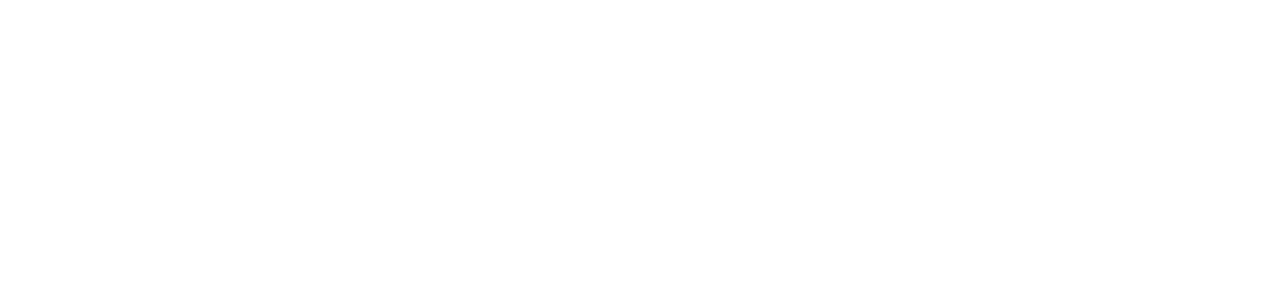
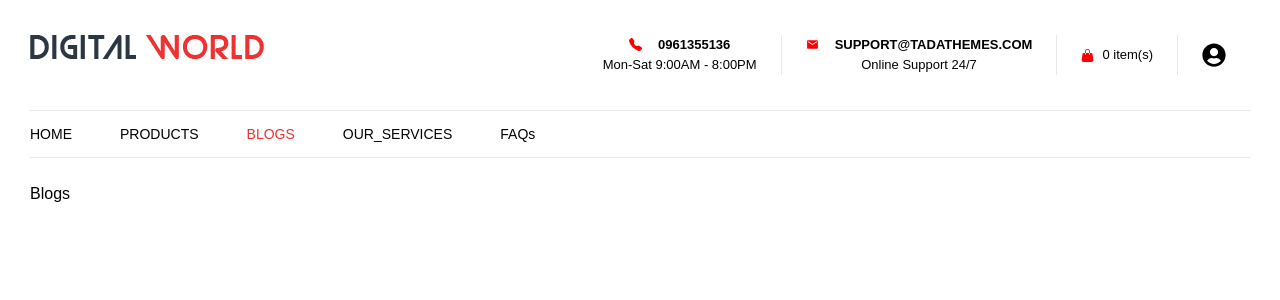
Before and after one commit to DucTran2310/E-Commerce_MERN_2023, a React (Vite) app in the folder client/Ecommerce-Web/: page /blogs in a window 1280 px wide. Before the commit this address had no page. Shown: the top 300 px of the page. Built offline with nearby package versions, Linux system fonts and the light colour scheme.

Commit message:
Create UI footer

```diff
--- a/client/Ecommerce-Web/src/App.jsx
+++ b/client/Ecommerce-Web/src/App.jsx
@@ -1,6 +1,11 @@
 import { Home, Login, Public } from "@pages/publics"
 import path from "@utils/path"
 import { Route, Routes } from "react-router-dom"
+import Blogs from "./pages/publics/Blogs/Blogs"
+import DetailProduct from "./pages/publics/DetailProduct/DetailProduct"
+import FAQ from "./pages/publics/FAQ/FAQ"
+import Services from "./pages/publics/Services/Services"
+import Products from "./pages/publics/Products/Products"
 
 function App() {
 
@@ -10,6 +15,11 @@
         <Route path={path.PUBLIC} element={<Public />} >
           <Route path={path.HOME} element={<Home />} />
           <Route path={path.LOGIN} element={<Login />} />
+          <Route path={path.BLOGS} element={<Blogs />} />
+          <Route path={path.PRODUCTS} element={<Products />} />
+          <Route path={path.DETAIL_PRODUCT__PID__TITLE} element={<DetailProduct />} />
+          <Route path={path.FAQ} element={<FAQ />} />
+          <Route path={path.OUR_SERVICES} element={<Services />} />
         </Route>
       </Routes>
     </div>
--- a/client/Ecommerce-Web/src/components/ProductItem/ProductItem.jsx
+++ b/client/Ecommerce-Web/src/components/ProductItem/ProductItem.jsx
@@ -6,6 +6,8 @@
 import ProductRating from "../ProductRating/ProductRating"
 import SelectOption from "../SelectOption/SelectOption"
 import { useState } from "react"
+import { Link } from "react-router-dom"
+import path from "~/utils/path"
 
 const ProductItem = (props) => {
 
@@ -21,8 +23,9 @@
 
   return (
     <div className="w-full text-base px-[10px] cursor-pointer">
-      <div
+      <Link
         className="w-full border p-[15px] flex flex-col items-center relative"
+        to={`/${path.DETAIL_PRODUCT}/${productData?._id}/${productData?.title}`}
         onMouseEnter={
           e => {
             e.stopPropagation()
@@ -59,7 +62,7 @@
           <span><ProductRating rating={productData?.totalRatings} size={'small'}/></span>
           <span>{`${formatMoney(productData?.price)} VND`}</span>
         </div>
-      </div>
+      </Link>
     </div>
   )
 }
--- /dev/null
+++ b/client/Ecommerce-Web/src/pages/publics/Blogs/Blogs.jsx
@@ -0,0 +1,10 @@
+
+const Blogs = () => {
+  return (
+    <div>
+      Blogs
+    </div>
+  )
+}
+
+export default Blogs
--- /dev/null
+++ b/client/Ecommerce-Web/src/pages/publics/DetailProduct/DetailProduct.jsx
@@ -0,0 +1,15 @@
+import { useParams } from "react-router"
+
+const DetailProduct = () => {
+
+  const { pid, title } = useParams()
+  console.log('VVVPID: ', pid, title)
+
+  return (
+    <div>
+      DetailProduct
+    </div>
+  )
+}
+
+export default DetailProduct
--- /dev/null
+++ b/client/Ecommerce-Web/src/pages/publics/FAQ/FAQ.jsx
@@ -0,0 +1,10 @@
+
+const FAQ = () => {
+  return (
+    <div>
+      FAQ
+    </div>
+  )
+}
+
+export default FAQ
--- /dev/null
+++ b/client/Ecommerce-Web/src/pages/publics/Products/Products.jsx
@@ -0,0 +1,10 @@
+
+const Products = () => {
+  return (
+    <div>
+      Products
+    </div>
+  )
+}
+
+export default Products
--- /dev/null
+++ b/client/Ecommerce-Web/src/pages/publics/Services/Services.jsx
@@ -0,0 +1,10 @@
+
+const Services = () => {
+  return (
+    <div>
+      Services
+    </div>
+  )
+}
+
+export default Services
--- a/client/Ecommerce-Web/src/utils/path.js
+++ b/client/Ecommerce-Web/src/utils/path.js
@@ -7,6 +7,8 @@
   BLOGS: 'blogs',
   OUR_SERVICES: 'services',
   FAQ: 'faqs',
+  DETAIL_PRODUCT__PID__TITLE: 'detail-product/:pid/:title',
+  DETAIL_PRODUCT: 'detail-product'
 }
 
 export default path
```
